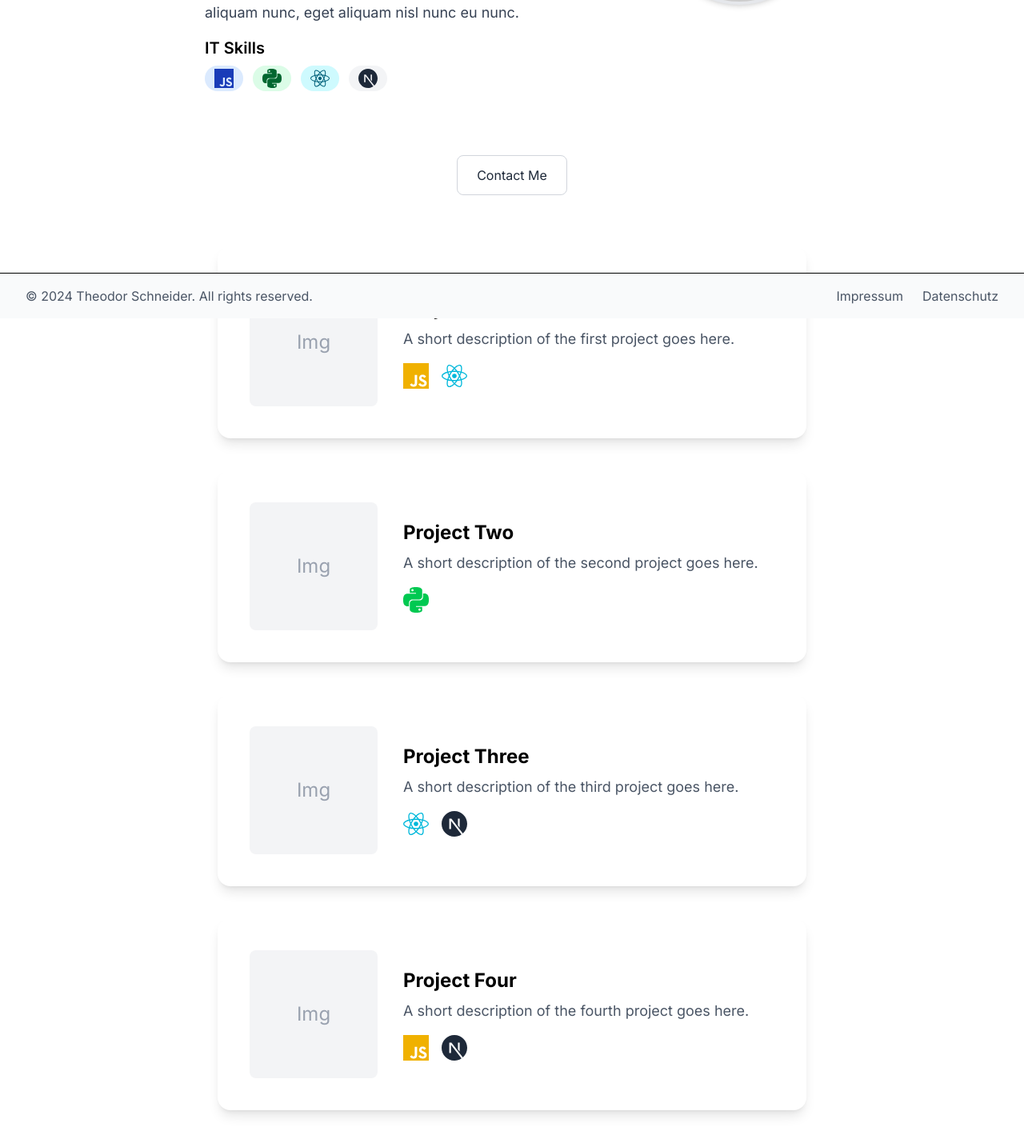
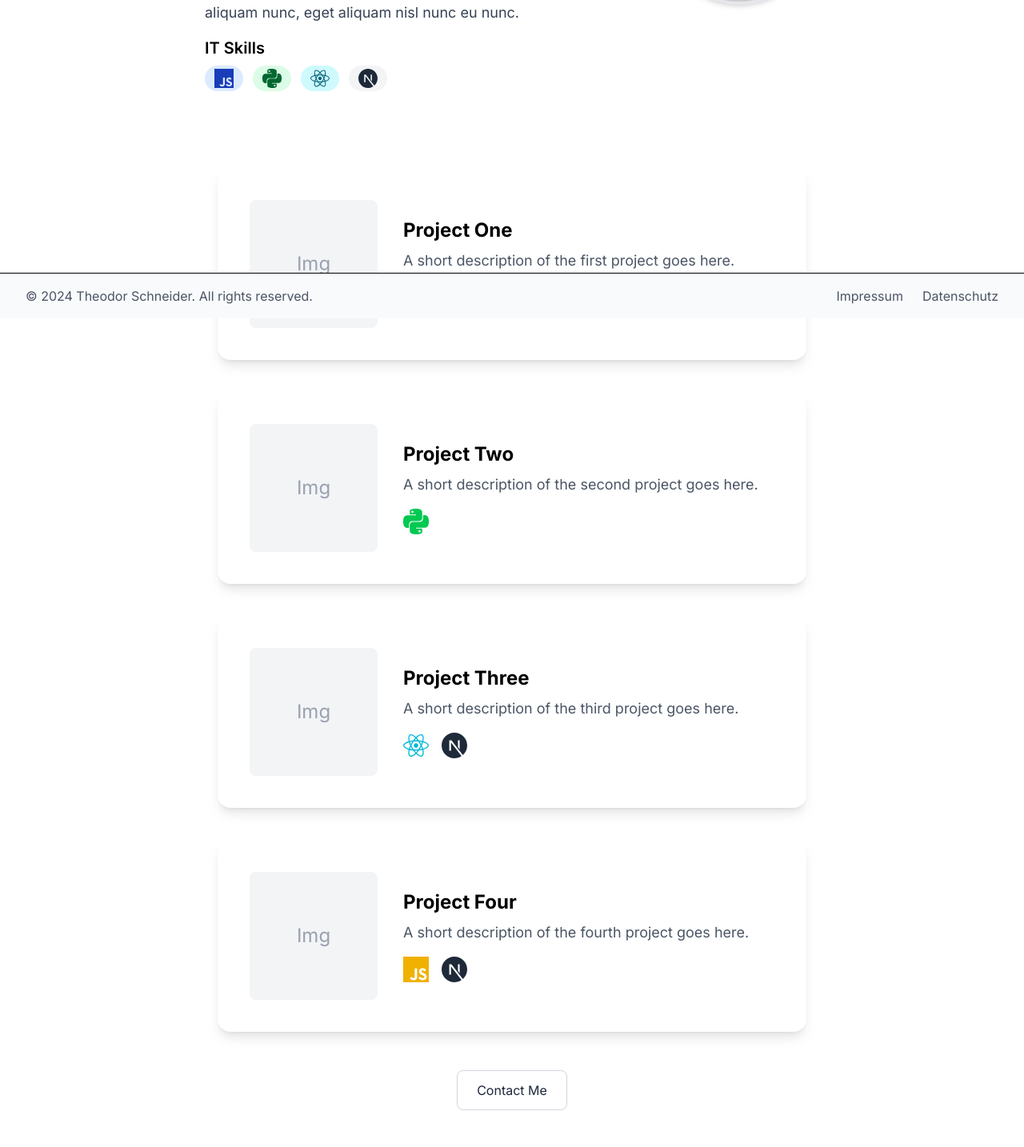
Before and after one commit to koskogo/portfolio, a Next.js app: page / in a window 1280 px wide. Shown: the part 402-1836 px from the top of the page at 80% size. Built offline with nearby package versions, Linux system fonts and the light colour scheme.

Commit message:
changed order

```diff
--- a/app/page.tsx
+++ b/app/page.tsx
@@ -39,11 +39,6 @@ export default function Home() {
               </div>
             </div>
             {/* End Profile Section */}
-            <div className="flex justify-center gap-4 mt-12">
-              <Link href="/contact" className="px-6 py-3 bg-white text-gray-800 border border-gray-300 rounded-lg hover:bg-gray-50 transition-colors duration-200">
-                Contact Me
-              </Link>
-            </div>
           </div>
           {/* Projects Section - now full width and centered in viewport */}
           <div className="w-full flex flex-col items-center justify-center mt-16">
@@ -105,6 +100,12 @@ export default function Home() {
               </div>
             </div>
           </div>
+          {/* Contact Me Button moved below Projects */}
+          <div className="flex justify-center gap-4 mt-12">
+            <Link href="/contact" className="px-6 py-3 bg-white text-gray-800 border border-gray-300 rounded-lg hover:bg-gray-50 transition-colors duration-200">
+              Contact Me
+            </Link>
+          </div>
         </div>
       </section>
     </div>
```
